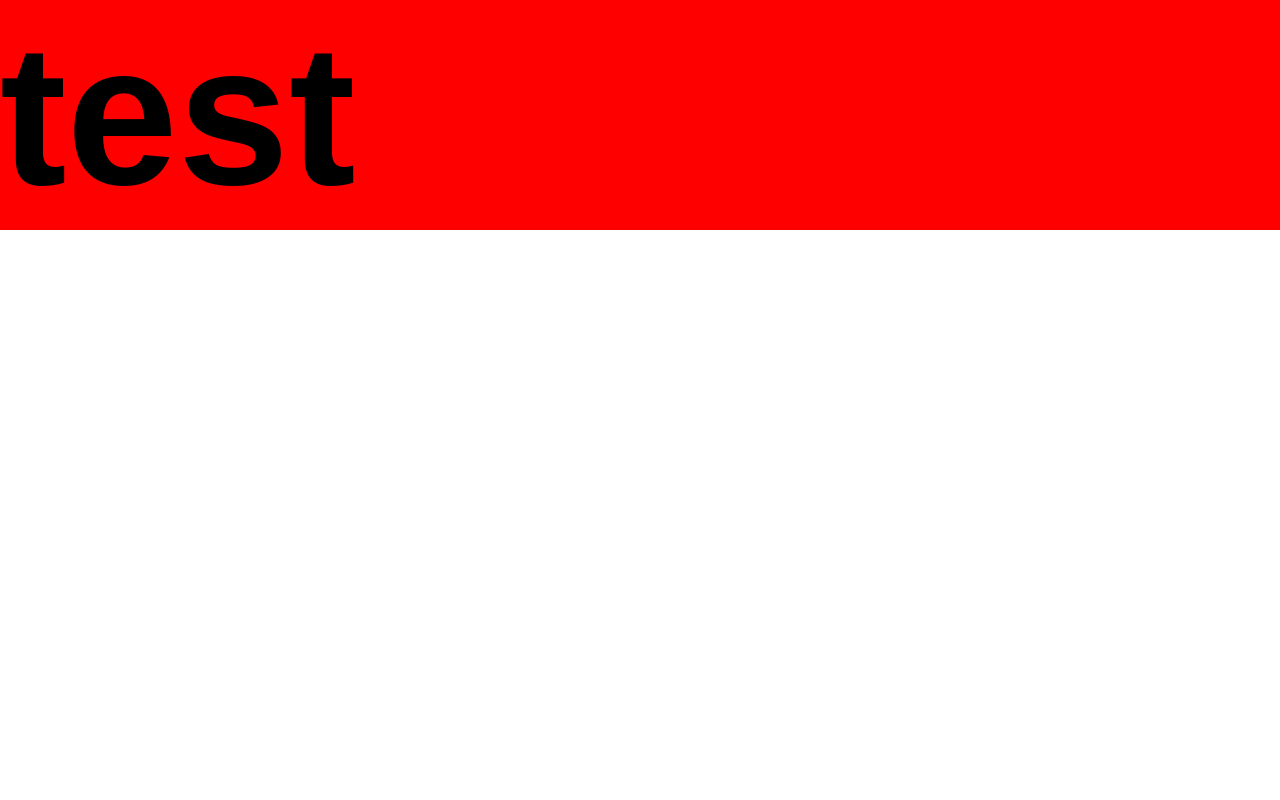
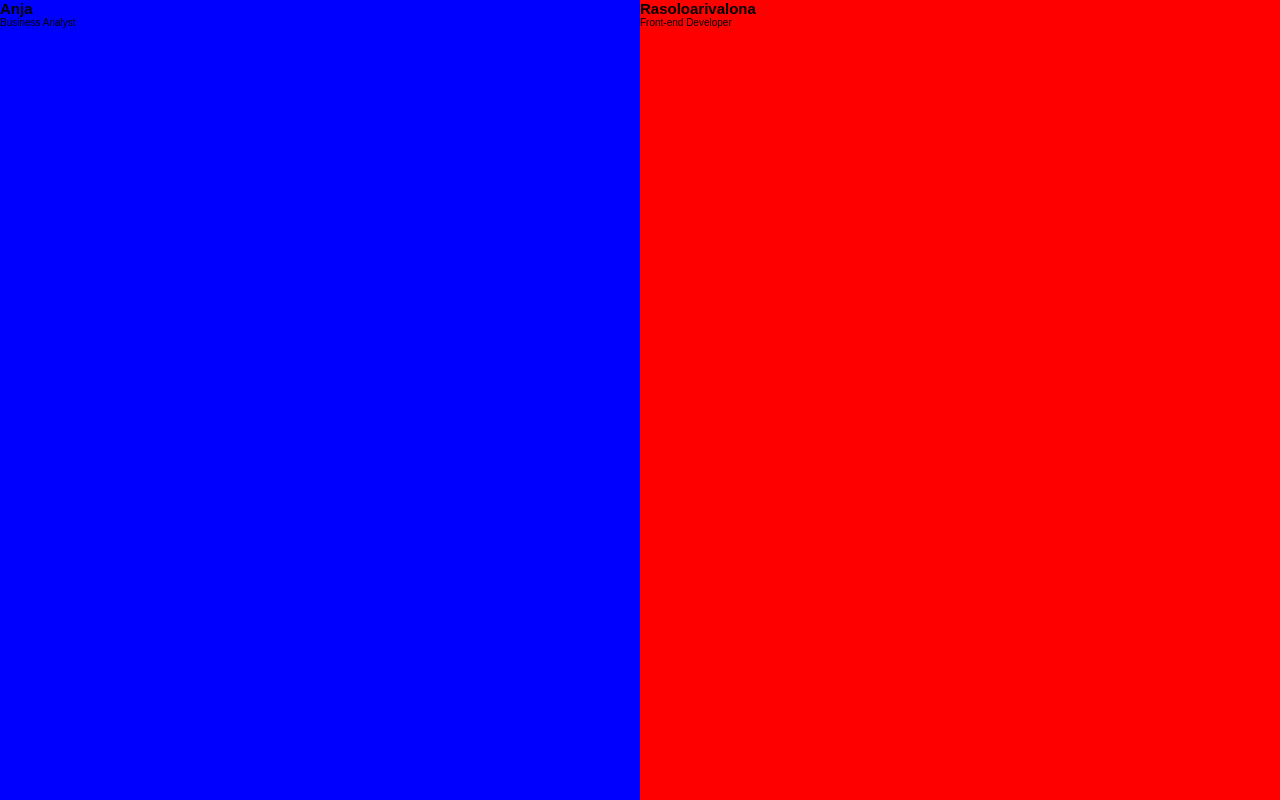
Before and after one commit to anja-rasoloarivalona/io, a website: page index.html in a window 1280 px wide. Drawn offline with Linux system fonts and the light colour scheme.

Commit message:
Init container display

```diff
--- a/index.html
+++ b/index.html
@@ -7,9 +7,34 @@
     <link rel="stylesheet" href="css/style.css">
     <title>Document</title>
 </head>
-<body>
-    <div class="test">
-        <h1 class="test__test">test</h1>
+<body class="container">
+
+
+    <section class="left">
+        <div class="name">
+                <h1 class="name__text">Anja</h1>
+        </div>
+
+        <div class="title">
+        <div class="title__text">
+                    Business Analyst
+        </div>
+
+    </section>
+
+    <section class="right">
+            <div class="name">
+                    <h1 class="name__text">Rasoloarivalona</h1>
+            </div>
+            <div class="title__text">
+                Front-end Developer
+            </div>
+
+    </section>
+
+
+
+
     </div>
 </body>
 </html>
--- a/sass/_base.scss
+++ b/sass/_base.scss
@@ -21,11 +21,34 @@ body {
     font-family: sans-serif;
 }
 
-.test {
-    font-size: 10rem;
+.container {
+    display: grid;
+    grid-template-columns: 1fr repeat(2, 40vw) 1fr;
+    grid-template-rows: 100vh;
+}
 
-    &__test {
-        background: var(--color-primary);
+.left {
+    grid-column: 1 / 3;
+    background: blue;
+}
+
+.right {
+    grid-column: 3 / 5;
+    background: red;
+}
+
+
+.name {
+
+    &__text {
+
+    }
+}
+
+.title {
+
+    &__text {
+
     }
 
 }
```
Also changed, not shown: css/style.css.
